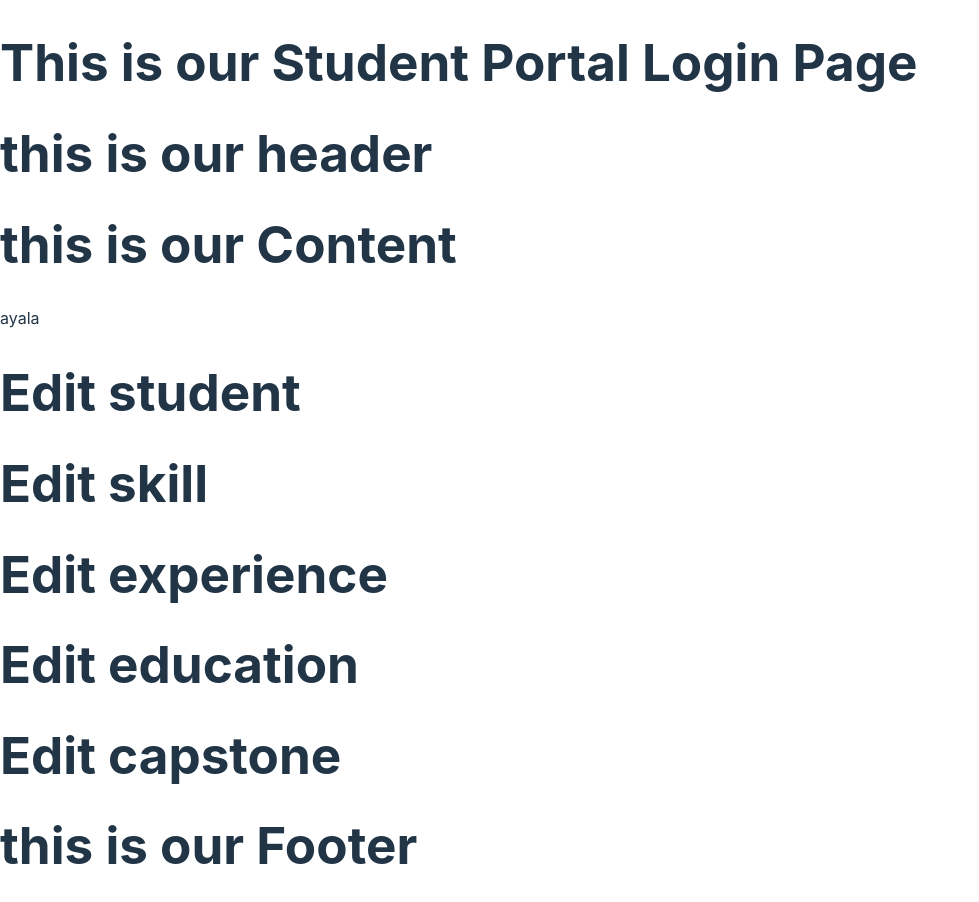
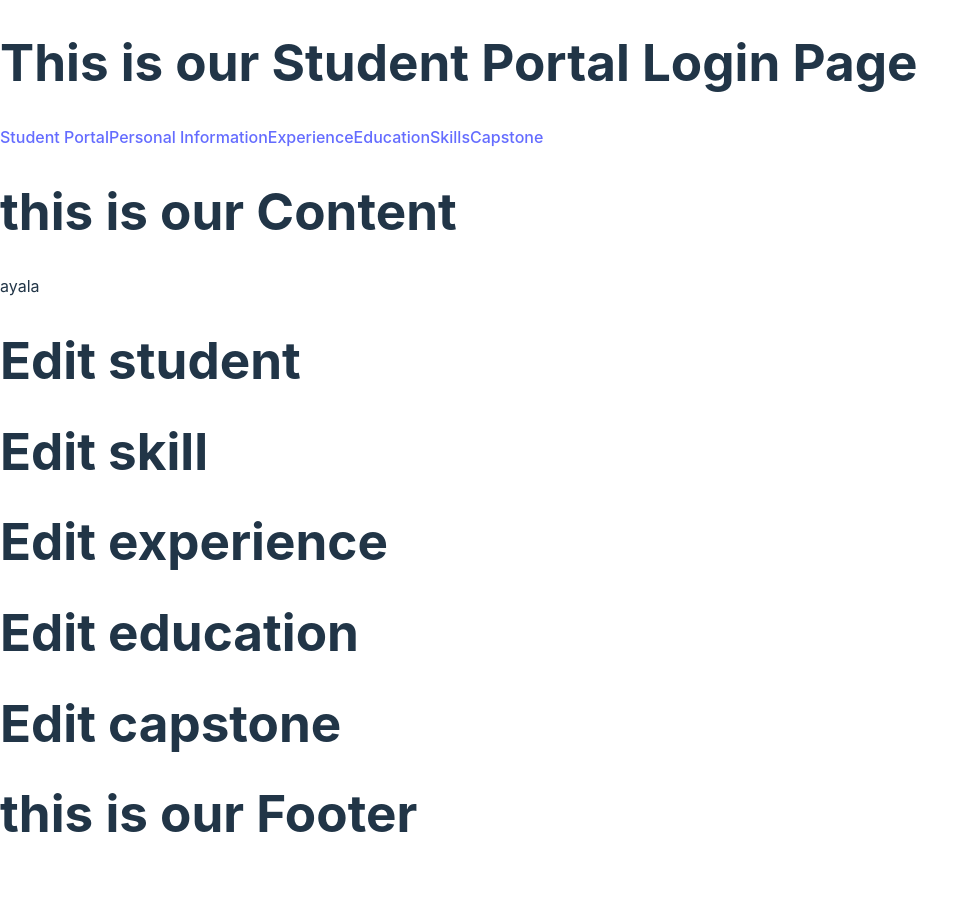
Before and after one commit to askarf/resume-app-student-portal, a React (Vite) app: page / in a window 1280 px wide. Shown: the top 902 px of the page, without its empty margins (0-979 px from the left). After the commit the page ends 876 px from the top, so only its background shows below. Built offline with nearby package versions, Linux system fonts and the light colour scheme.

Commit message:
add nav bar with conditional links

```diff
--- a/src/Header.jsx
+++ b/src/Header.jsx
@@ -1,7 +1,23 @@
 export function Header() {
-  return (
-    <div>
-      <h1>this is our header</h1>
-    </div>
-  );
+  let navigationLinks;
+  if (localStorage.jwt === undefined) {
+    navigationLinks = (
+      <nav>
+        <a>Student Portal</a>
+        <a>Personal Information</a>
+        <a>Experience</a>
+        <a>Education</a>
+        <a>Skills</a>
+        <a>Capstone</a>
+      </nav>
+    );
+  } else {
+    navigationLinks = (
+      <nav>
+        <a>Student Portal</a>
+      </nav>
+    );
+  }
+
+  return <header>{navigationLinks}</header>;
 }
```
